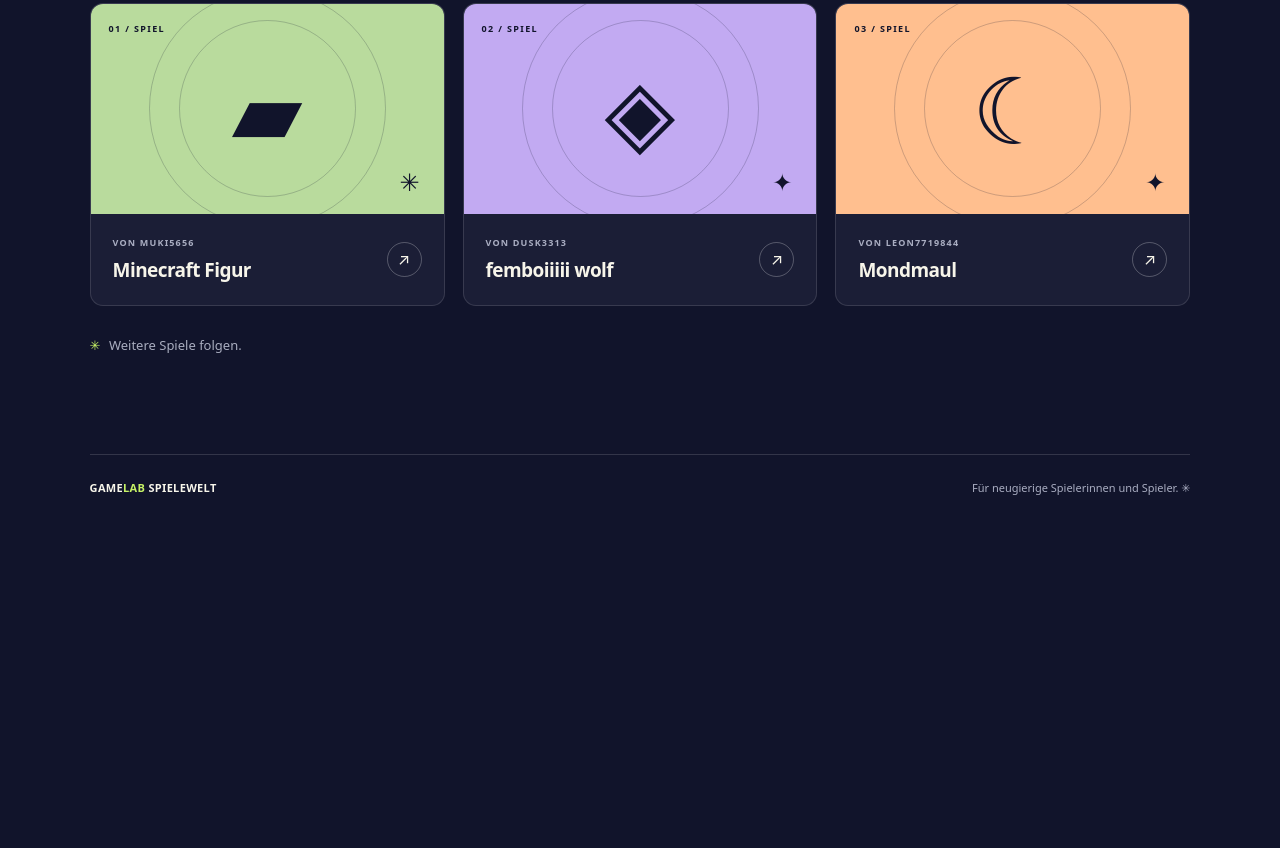
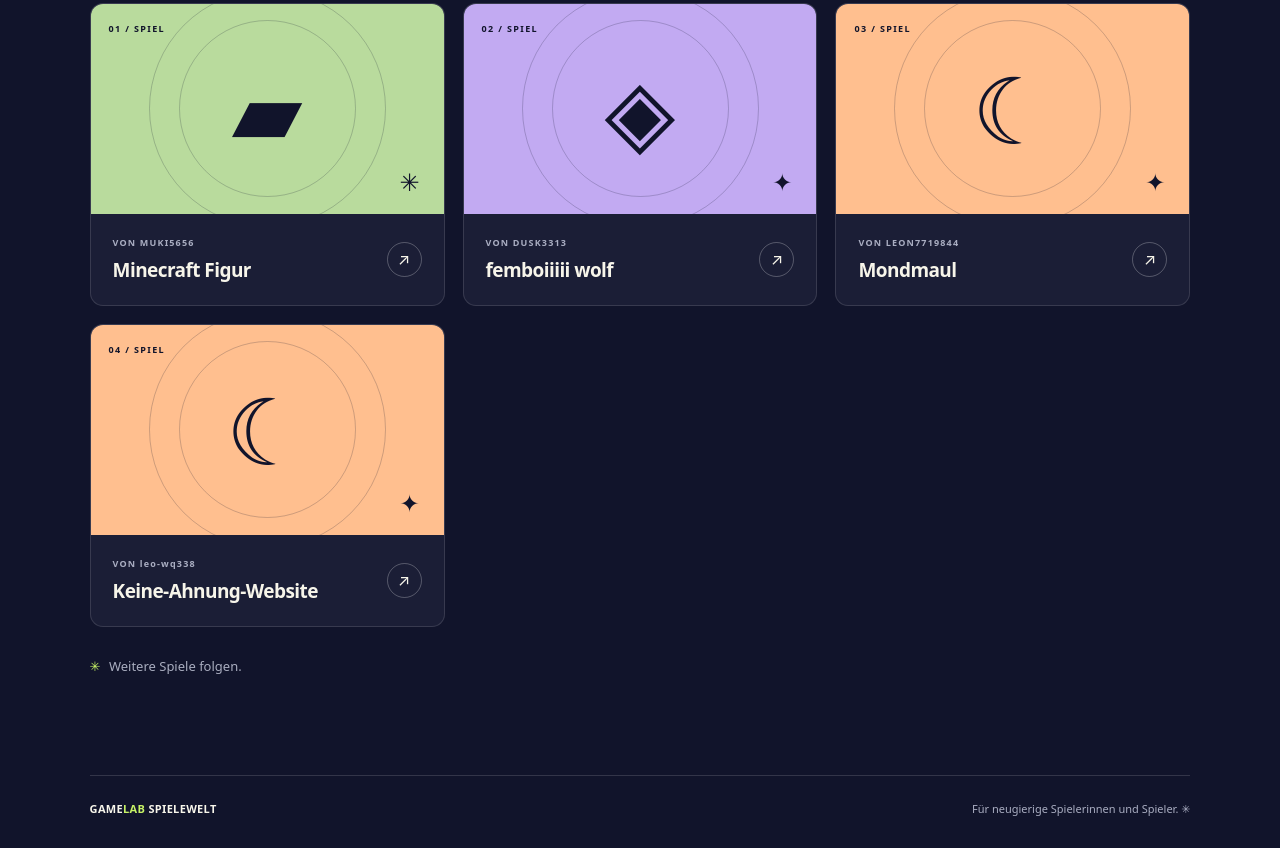
Before and after one commit to teddybu/gamelab-games, a plain HTML site: page index.html in a window 1280 px wide. Shown: the part 822-1670 px from the top of the page. Before the commit the page ends 1349 px from the top, so only its background shows below. Drawn offline with Linux system fonts and the light colour scheme.

Commit message:
Add new game card for Keine-Ahnung-Website

```diff
--- a/index.html
+++ b/index.html
@@ -63,6 +63,11 @@
             <div class="card-art"><span class="card-number">03 / SPIEL</span><span class="art-symbol" aria-hidden="true">☾</span><span class="art-detail" aria-hidden="true">✦</span></div>
             <div class="card-info"><div><p>VON LEON7719844</p><h3>Mondmaul</h3></div><span class="arrow" aria-hidden="true">↗</span></div>
           </a>
+       <a class="game-card card-orange" href="https://leo-wq338.github.io/Keine-Ahnung-Website/">
+            <div class="card-art"><span class="card-number">04 / SPIEL</span><span class="art-symbol" aria-hidden="true">☾</span><span class="art-detail" aria-hidden="true">✦</span></div>
+            <div class="card-info"><div><p>VON leo-wq338</p><h3>Keine-Ahnung-Website</h3></div><span class="arrow" aria-hidden="true">↗</span></div>
+          </a>
+
         </div>
         <p class="collection-note"><span aria-hidden="true">✳</span> Weitere Spiele folgen.</p>
       </section>
```
